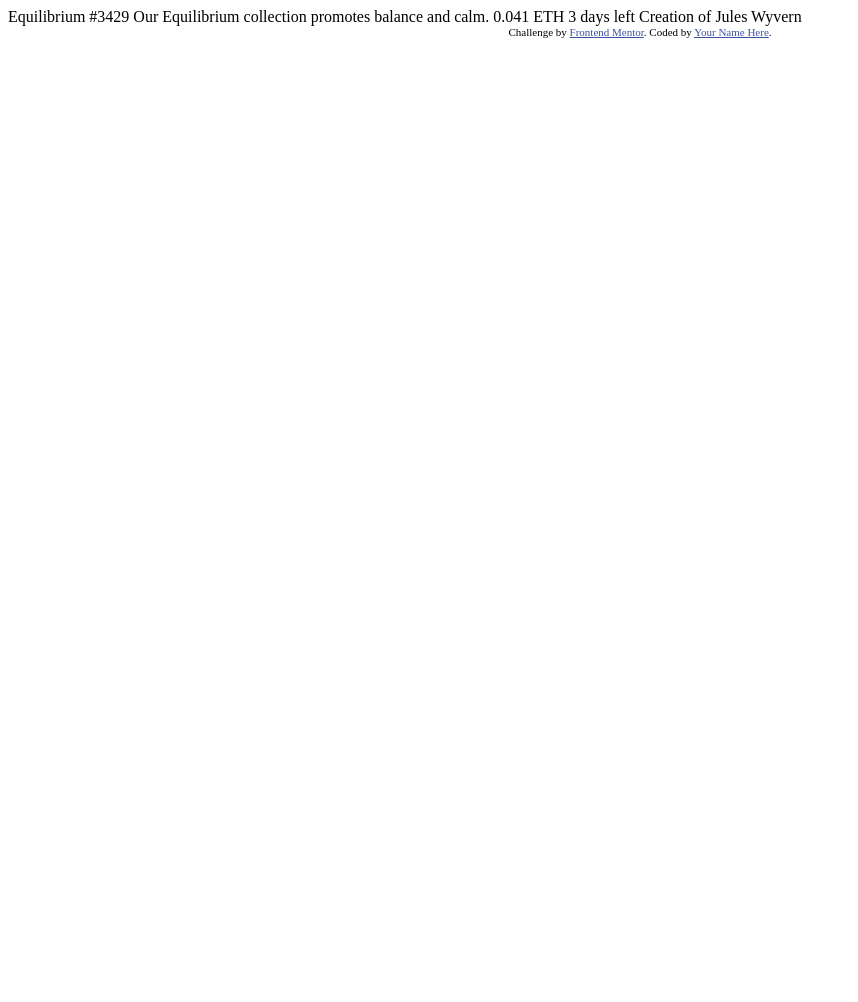
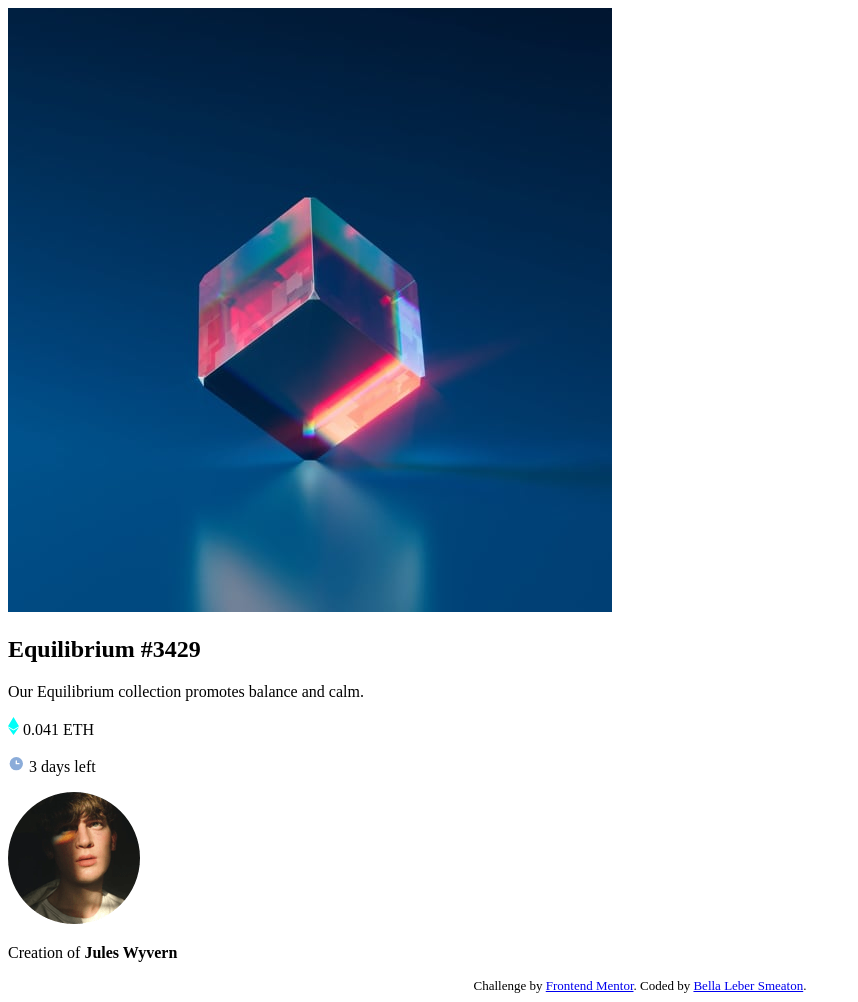
Before and after one commit to BellaLeberSmeaton/nft-preview-card-component, a plain HTML site: page index.html in a window 1280 px wide. Shown: the whole page, without its empty margins (0-858 px from the left). Before the commit the page ends 800 px from the top, so only its background shows below. Drawn offline with Linux system fonts and the light colour scheme.

Commit message:
Applied HTML5 semantic elements and created external stylesheet

```diff
--- a/index.html
+++ b/index.html
@@ -8,26 +8,42 @@
 
   <title>Frontend Mentor | NFT preview card component</title>
 
-  <!-- Feel free to remove these styles or customise in your own stylesheet 👍 -->
-  <style>
-    .attribution { font-size: 11px; text-align: center; }
-    .attribution a { color: hsl(228, 45%, 44%); }
-  </style>
+  <link rel="stylesheet" href="styles.css">
 </head>
 <body>
+  <main class="nft">
+    <img class="--img" src="images/image-equilibrium.jpg" alt="nft image of red cube">
 
-  Equilibrium #3429
+    <section>
 
-  Our Equilibrium collection promotes balance and calm.
+      <h2 id="--title">Equilibrium #3429</h2>
 
-  0.041 ETH
-  3 days left
+      <p class="--description">Our Equilibrium collection promotes balance and calm.</p>
 
-  Creation of Jules Wyvern
+      <span class="--info">
+        <p class="__price">
+          <img src="images/icon-ethereum.svg">
+          0.041 ETH
+        </p>
+        <p class="__time">
+          <img src="images/icon-clock.svg">
+          3 days left
+        </p>
+      </span>
 
-  <div class="attribution">
+      <span class="--creator">
+        <img class="__creator-avatar" src="images/image-avatar.png" alt="portrait of jules wyvern">
+        <p>
+          Creation of <strong>Jules Wyvern</strong>
+        </p>
+      </span>
+
+    </section>
+  </main>
+
+  <footer>
     Challenge by <a href="https://www.frontendmentor.io?ref=challenge" target="_blank">Frontend Mentor</a>.
-    Coded by <a href="#">Your Name Here</a>.
-  </div>
+    Coded by <a href="https://www.linkedin.com/in/bella-leber-smeaton/">Bella Leber Smeaton</a>.
+  </footer>
 </body>
 </html>
--- /dev/null
+++ b/styles.css
@@ -0,0 +1,8 @@
+.nft {
+}
+
+footer {
+  text-align: center;
+  font-size: small;
+  margin-top: auto;
+}
```
Also changed, not shown: 1 other file.
